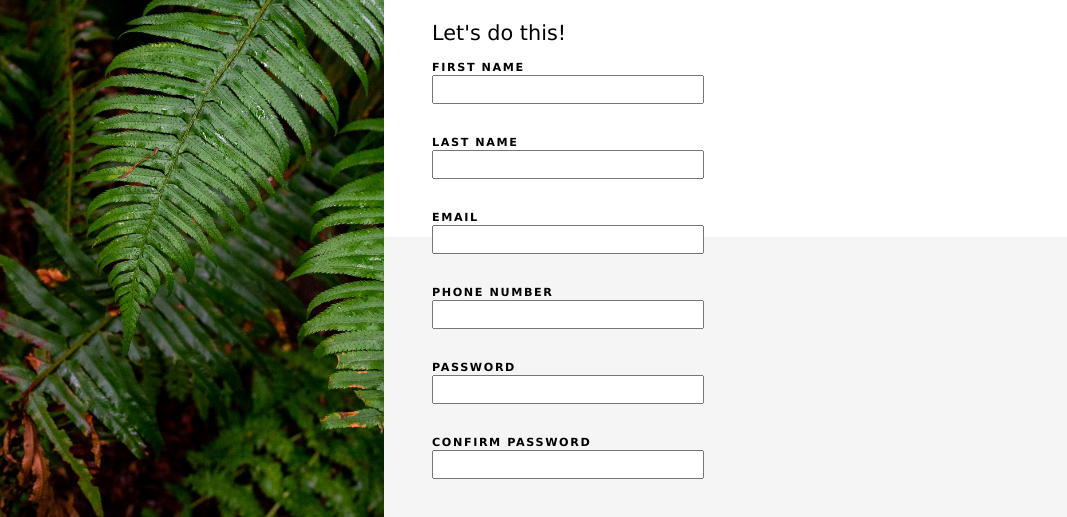
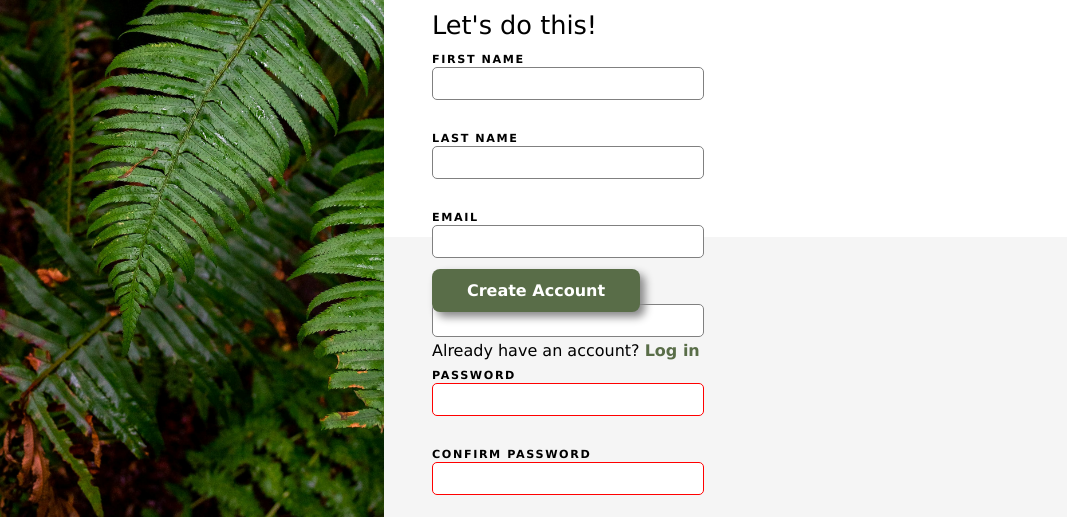
Before and after one commit to aiuyap/odin-sign-up-form, a plain HTML site: page index.html in a window 1280 px wide. Shown: the part 283-800 px from the top of the page, without its empty margins (0-1067 px from the left). Drawn offline with Linux system fonts and the light colour scheme.

Commit message:
Completed project!

```diff
--- a/index.html
+++ b/index.html
@@ -17,7 +17,7 @@
         </div>
         <div class="form-section">
             <p>Let's do this!</p>
-            <form action="#" method="get">
+            <form action="#" method="post">
                 <div id="form-container">
                     <div class="form-input">
                         <label for="first-name">FIRST NAME</label>
@@ -32,21 +32,25 @@
                         <input type="email" name="email" id="email">
                     </div>
                     <div class="form-input">
-                        <label for="phone-number">PHONE NUMBER</label>
+                        <label for="phone-number" >PHONE NUMBER</label>
                         <input type="number" name="phone-number" id="phone-number">
                     </div>
                     <div class="form-input">
                         <label for="password">PASSWORD</label>
-                        <input type="password" name="password" id="password">
+                        <input type="password" name="password" id="password" required>
                     </div>
                     <div class="form-input">
                         <label for="confirm-password">CONFIRM PASSWORD</label>
-                        <input type="password" name="confirm-password" id="confirm-password">
+                        <input type="password" name="confirm-password" id="confirm-password" required>
                     </div>
                 </div>
-            </form>
+
         </div>
-        <div class="sub-section"></div>
+        <div class="sub-section bottom">
+            <button type="submit">Create Account</button>
+            <p>Already have an account? <a href="#">Log in</a></p>
+        </form>
+        </div>
     </div>
 </body>
 </html>
--- a/styles.css
+++ b/styles.css
@@ -1,5 +1,10 @@
 :root {
     --logo-size: 5rem;
+}
+input::-webkit-outer-spin-button,
+input::-webkit-inner-spin-button {
+  -webkit-appearance: none;
+  margin: 0;
 }
 * {
     margin: 0;
@@ -76,7 +81,7 @@ img {
     height: 90%;
     flex-wrap: wrap;
     margin-right: 20vw;
-    margin-top: 1rem;
+    margin-top: 0.8rem;
 }
 
 .form-input {
@@ -87,7 +92,7 @@ img {
 
 .form-section>p {
     font-size: 1.3rem;
-    padding-top: 1rem;
+    padding-top: 0.3rem;
 }
 
 label {
@@ -97,6 +102,51 @@ label {
     margin-bottom: 1px;
 }
 
-input {
-    padding: 5px;
+input[type=text], input[type=number], input[type=password], input[type=email] {
+    padding: 8px;
+    border: 1px solid gray;
+    border-radius: 5px;
+    outline:none;
 }
+
+input:invalid {
+    border: 1px solid rgb(255, 0, 0);
+}
+
+input:focus {
+    border: 1px solid rgb(0, 162, 255);
+    box-shadow: 2px 2px 5px #000000;
+}
+
+button {
+    width: 13rem;
+    height: 2.7rem;
+    border-radius: 8px;
+    background-color: #596D48;
+    color: white;
+    border: none;
+    font-size: 1rem;
+    font-weight: 900;
+    box-shadow: 5px 5px 8px #888888;
+}
+
+.bottom {
+    display: flex;
+    justify-content: flex-start;
+    padding-top: 2rem;
+}
+
+.form-section>p {
+    font-size: 1.6rem;
+}
+
+button~p {
+    font-size: 1rem;
+    font-weight: 500;
+}
+
+a {
+    color: #596D48;
+    text-decoration: none;
+    font-weight: 900;
+}
```
